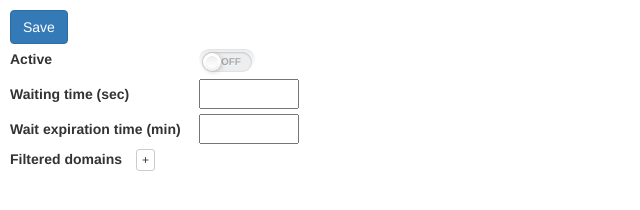
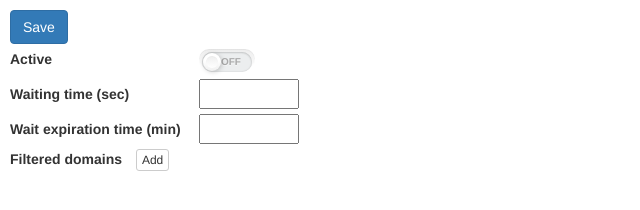
Before and after one commit to jrauhamaa/letgo, a website: page data/config.html in a window 1280 px wide. Shown: the full height of the page, 0-640 px from the left. Drawn offline with Linux system fonts and the light colour scheme.

Commit message:
Added xpi

```diff
--- a/data/config.html
+++ b/data/config.html
@@ -86,7 +86,7 @@
 		</div>
 		<div class="form-group">
 			<label for="filteredDomains">Filtered domains</label>
-			<button type="button" class="btn btn-default btn-xs" id="newDomain-button">+</button>
+			<button type="button" class="btn btn-default btn-xs" id="newDomain-button">Add</button>
 			<div id="filteredDomains-list"></div>
 
 		</div>
```
Also changed, not shown: 1 other file.
